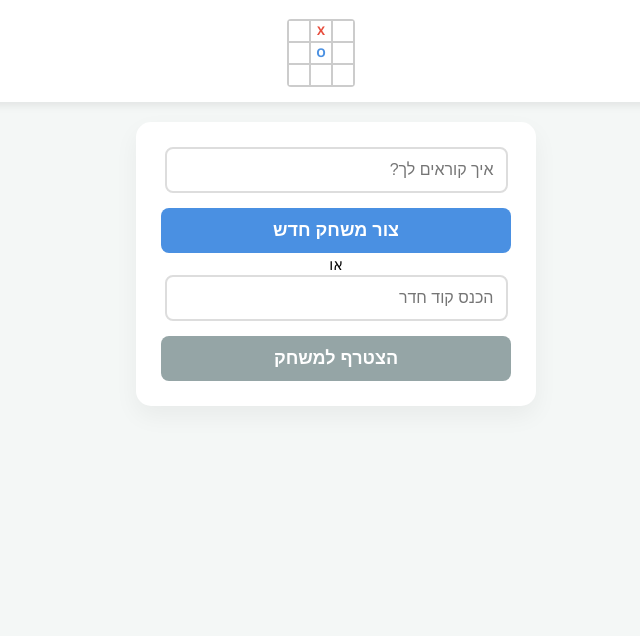
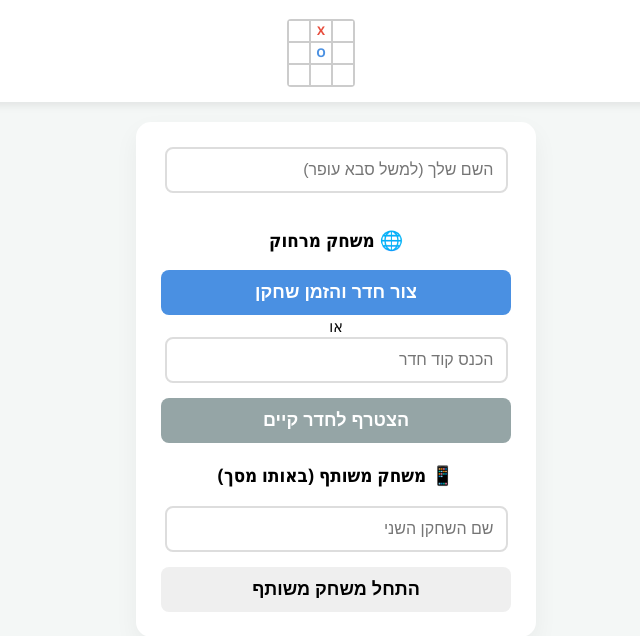
Before and after one commit to ofer1959-sys/x-mix-drix-saba-ofer, a website: page public/index.html in a window 1280 px wide. Shown: the part 82-718 px from the top of the page, without its empty margins (334-974 px from the left). Drawn offline with nearby package versions, Linux system fonts and the light colour scheme; no server answers.

Commit message:
Update index.html

```diff
--- a/public/index.html
+++ b/public/index.html
@@ -21,13 +21,24 @@
     </header>
 
     <main class="container">
+        <!-- מסך לובי משודרג -->
         <div id="lobby" class="screen active">
             <div class="card">
-                <input type="text" id="playerName" placeholder="איך קוראים לך?" autocomplete="off">
-                <button id="createBtn" class="btn-primary">צור משחק חדש</button>
-                <div class="separator">או</div>
-                <input type="text" id="roomCodeInput" placeholder="הכנס קוד חדר" autocomplete="off">
-                <button id="joinBtn" class="btn-secondary">הצטרף למשחק</button>
+                <input type="text" id="playerName" placeholder="השם שלך (למשל סבא עופר)" autocomplete="off">
+
+                <div class="option-box">
+                    <h3>🌐 משחק מרחוק</h3>
+                    <button id="createBtn" class="btn-primary">צור חדר והזמן שחקן</button>
+                    <div class="separator">או</div>
+                    <input type="text" id="roomCodeInput" placeholder="הכנס קוד חדר" autocomplete="off">
+                    <button id="joinBtn" class="btn-secondary">הצטרף לחדר קיים</button>
+                </div>
+
+                <div class="option-box local-box">
+                    <h3>📱 משחק משותף (באותו מסך)</h3>
+                    <input type="text" id="localPlayer2Name" placeholder="שם השחקן השני" autocomplete="off">
+                    <button id="localPlayBtn" class="btn-local">התחל משחק משותף</button>
+                </div>
             </div>
         </div>
 
```
